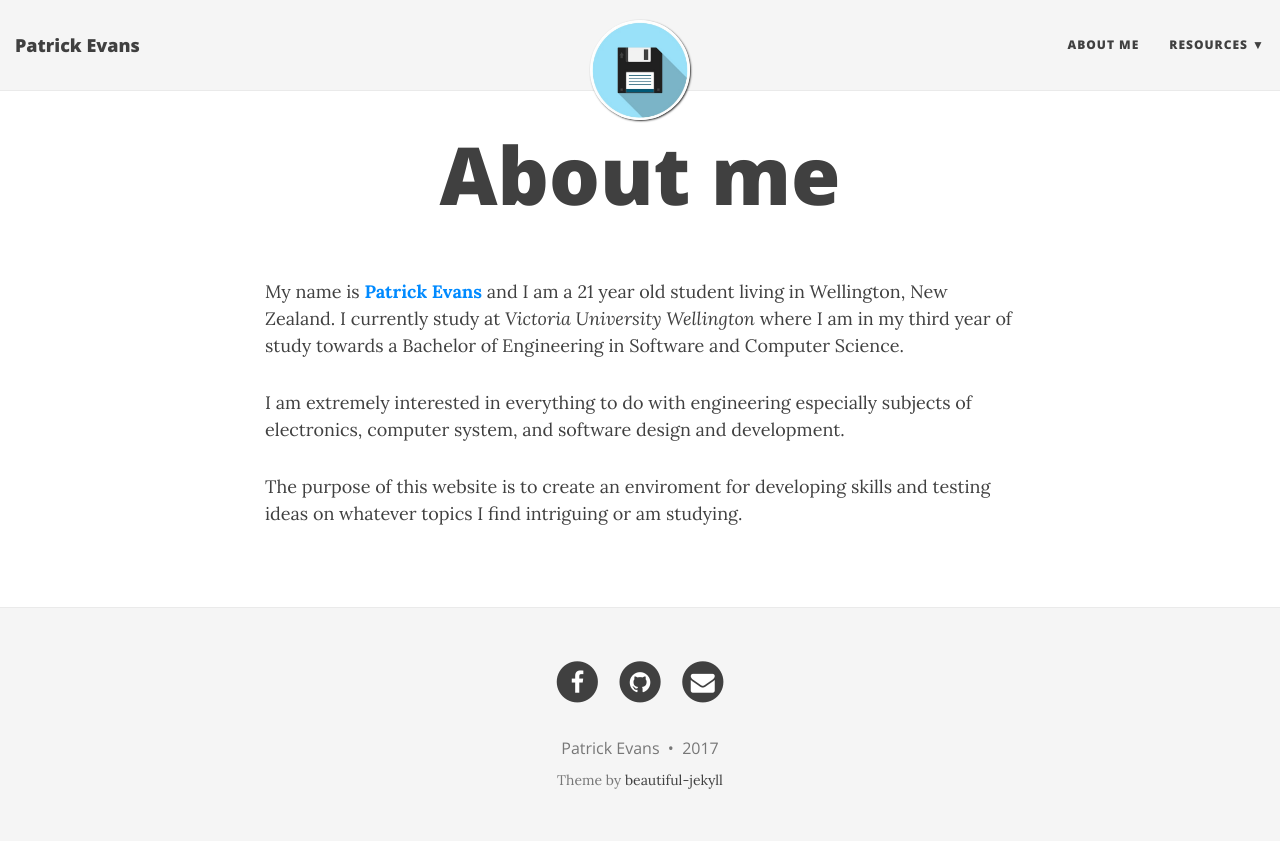
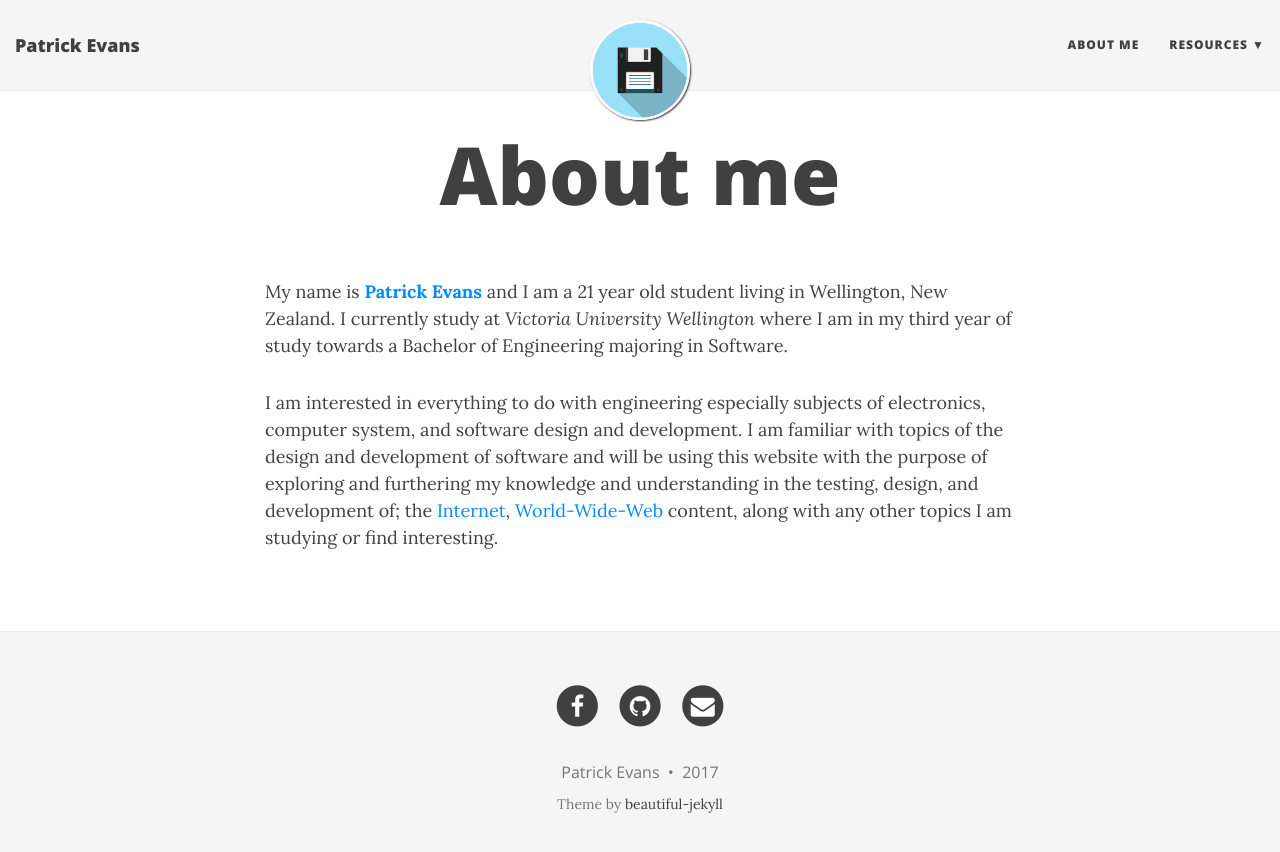
Before and after one commit to patevs/old_blog, a Jekyll site: the page built from aboutme.md, in a window 1280 px wide. Shown: the top 852 px of the page. Built offline with Jekyll 4.4.1, drawn with Linux system fonts in a browser that asks for light colours; nearby versions of some CDN libraries.

Commit message:
updates to blog

```diff
--- a/aboutme.md
+++ b/aboutme.md
@@ -4,8 +4,6 @@ title: About me
 subtitle:
 ---
 
-My name is <a href="https://github.com/patevs"><strong> Patrick Evans </strong></a> and I am a 21 year old student living in Wellington, New Zealand. I currently study at <i>Victoria University Wellington</i> where I am in my third year of study towards a Bachelor of Engineering in Software and Computer Science.
+My name is <a href="https://github.com/patevs"><strong> Patrick Evans </strong></a> and I am a 21 year old student living in Wellington, New Zealand. I currently study at <i>Victoria University Wellington</i> where I am in my third year of study towards a Bachelor of Engineering majoring in Software.
 
-I am extremely interested in everything to do with engineering especially subjects of electronics, computer system, and software design and development.
-
-The purpose of this website is to create an enviroment for developing skills and testing ideas on whatever topics I find intriguing or am studying.
+I am interested in everything to do with engineering especially subjects of electronics, computer system, and software design and development. I am familiar with topics of the design and development of software and will be using this website with the purpose of exploring and furthering my knowledge and understanding in the testing, design, and development of; the [Internet](https://en.wikipedia.org/wiki/Internet), [World-Wide-Web](https://en.wikipedia.org/wiki/World_Wide_Web) content, along with any other topics I am studying or find interesting.
```
Also changed, not shown: index.html (+2 -6 lines), _posts/2017-12-03-rubik-cube.md (renamed from _posts/2017-12-03-rubix-cube.md).
